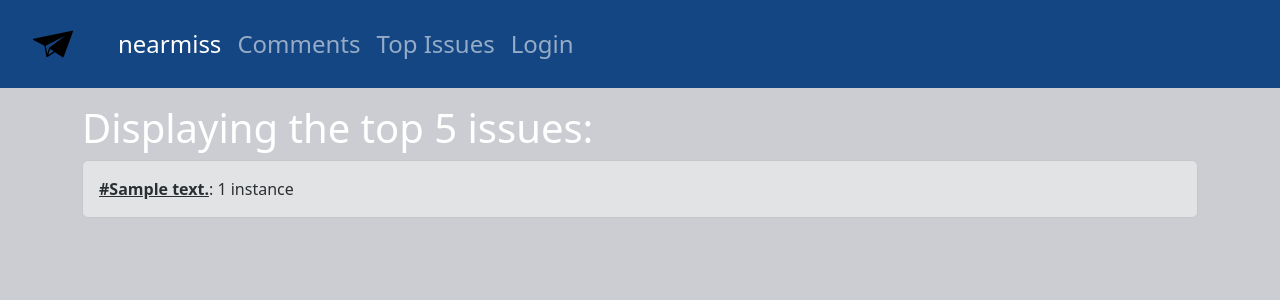
After one commit to uppertoe/near_miss, a Django app: page /issue/ in a window 1280 px wide. The commit adds this page. Shown: the top 300 px of the page. Run offline with Django 4.2, Linux system fonts and the light colour scheme; tables that the repository leaves empty hold one stand-in row (values such as "Sample post"); style sheets or scripts are compiled from the project's sources; parts of the project's set-up code (start-up, migrations or seed data) failed here and were passed over; some libraries are stand-ins or nearby versions.

Commit message:
add comment_count annotation

```diff
--- a/issues/models.py
+++ b/issues/models.py
@@ -18,6 +18,9 @@ class Issue(models.Model):
     slug = models.SlugField(max_length=255, null=False, blank=True, unique=True)
     active = models.BooleanField(default=True)
     comments = models.ManyToManyField('Comment', through='Tag', related_name='issues')
+
+    def issue_count(self):
+        return self.comments.all().count()
 
     def save(self, *args, **kwargs):
         if not self.slug:
@@ -88,7 +91,6 @@ class Comment(TimeStampedModel):
         Deletes and Creates Tags according to the current state of self.hashtag_list()
         Returns a list of the new tags created
         '''
-
         hashtag_list = self.hashtag_list()
         tag_dict = self.get_self_tag_dict()
         issue_dict = self.create_issue_dict(hashtag_list)
--- a/issues/urls.py
+++ b/issues/urls.py
@@ -1,8 +1,9 @@
 from django.urls import path
-from .views import IssueDetailView, CommentDetailView, CommentListView, CommentCreateView
+from .views import IssueDetailView, IssueListView, CommentDetailView, CommentListView, CommentCreateView
 
 urlpatterns = [
     path('issue/<slug:slug>', IssueDetailView.as_view(), name='issue-detail'),
+    path('issue/', IssueListView.as_view(), name='issue-list'),
     path('comment/<slug:slug>', CommentDetailView.as_view(), name='comment-detail'),
     path('comment/', CommentListView.as_view(), name='comment-list'),
     path('', CommentCreateView.as_view(), name='comment-create')
--- a/issues/views.py
+++ b/issues/views.py
@@ -1,4 +1,4 @@
-from django.shortcuts import render
+from django.db.models import Count
 from django.urls import reverse_lazy
 from django.views.generic import DetailView, ListView, CreateView
 from .models import Issue, Comment
@@ -9,6 +9,15 @@ class IssueDetailView(DetailView):
     context_object_name = 'issue'
     template_name = 'issues/issue_detail.html'
     queryset = Issue.objects.all().exclude(active=False)
+
+
+class IssueListView(ListView):
+    model = Issue
+    context_object_name = 'issue_list'
+    template_name = 'issues/issue_list.html'
+    queryset = Issue.objects.all().annotate(
+        comment_count=Count('comments')
+    ).order_by('-comment_count')[:5]
 
 
 class CommentDetailView(DetailView):
--- a/templates/base.html
+++ b/templates/base.html
@@ -16,7 +16,7 @@
 <navbar>
     <nav class="navbar navbar-expand-md navbar-dark bg-dark mb-3" >
         <div class="container-fluid">
-          <a class="navbar-brand p-3" href="#">
+          <a class="navbar-brand p-3" href="{% url 'comment-create' %}">
             <img src="{% static 'images/paper-plane.svg' %}" alt="Logo" width="50" height="40">
           </a>
           <button class="navbar-toggler" type="button" data-bs-toggle="offcanvas" data-bs-target="#navbarOffcanvasLg" aria-controls="navbarOffcanvasLg" aria-label="Toggle navigation">
@@ -30,8 +30,8 @@
             <div class="offcanvas-body">
                 <div class="navbar-nav h4">
                     <a class="nav-link active" aria-current="page" href="{% url 'comment-create' %}">nearmiss</a>
-                    <a class="nav-link" href="#">About</a>
                     <a class="nav-link" href="{% url 'comment-list' %}">Comments</a>
+                    <a class="nav-link" href="{% url 'issue-list' %}">Top Issues</a>
                     <a class="nav-link" href="{% url 'admin:index' %}">Login</a>
                 </div>
             </div>
--- /dev/null
+++ b/templates/issues/issue_list.html
@@ -0,0 +1,11 @@
+{% extends 'base.html' %}
+{% block body %}
+<div class="container">
+    <h1>Displaying the top 5 issues:</h1>
+    {% for issue in issue_list %}
+    <div class="alert alert-secondary" role="alert">
+        <strong><a href="{{ issue.get_absolute_url }}" class="alert-link">#{{ issue.text }}</a></strong>: {{ issue.comment_count }} instance{{ issue.comment_count|pluralize }}
+    </div>
+    {% endfor %}
+</div>
+{% endblock body %}
```
